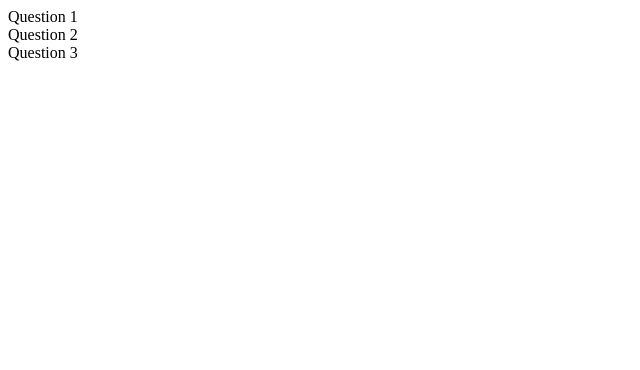
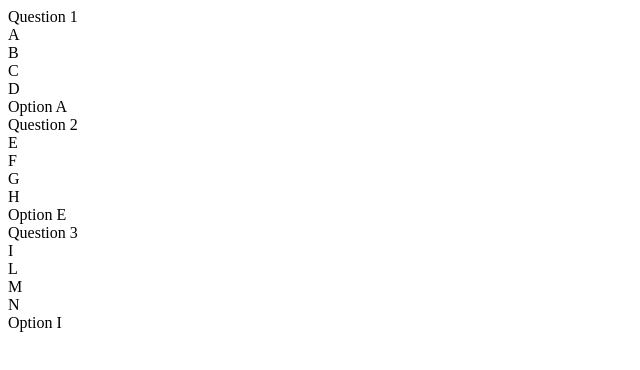
Before and after one commit to bensyw/flashcard, a React (Create React App) app: page / in a window 1280 px wide. Shown: the top 370 px of the page, without its empty margins (0-640 px from the left). Built offline with nearby package versions, Linux system fonts and the light colour scheme.

Commit message:
Add sections to flashcard

```diff
--- a/src/FlashCard.js
+++ b/src/FlashCard.js
@@ -1,9 +1,22 @@
-import React from 'react'
+import React, { useState } from 'react'
 
 export default function FlashCard({ flashcard }) {
+    const [flip, setFlip] = useState(false)
+
     return (
-        <div>
-            {flashcard.question}
+        <div
+            className={`card ${flip ? 'flip' : ''}`}
+            onClick={() => setFlip(!flip)}>
+
+            <div className="front">
+                {flashcard.question}
+                <div className="flashcard-options">
+                    {flashcard.options.map((option) => {
+                        return <div className="flashcard-option"> {option} </div>
+                    })}
+                </div>
+            </div>
+            <div className="back"> {flashcard.answer} </div>
         </div>
     )
 }
```
